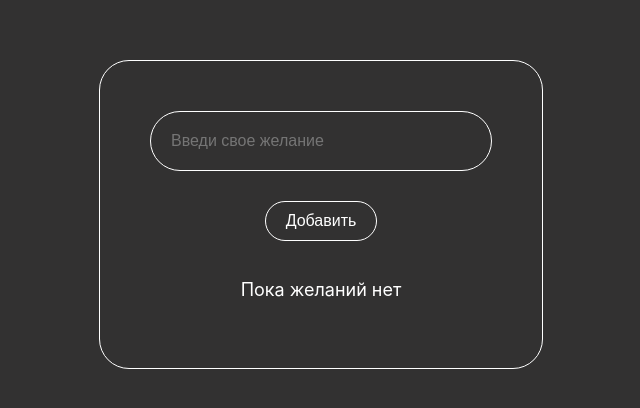
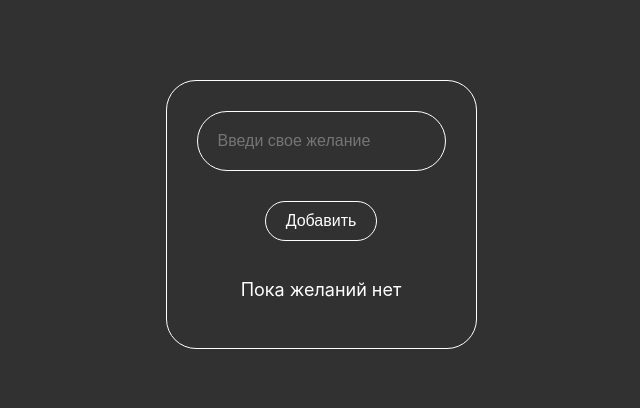
Before and after one commit to SaparovPetr/Task-SimpleWishlist, a React (Create React App) app: page / in a window 1280 px wide. Shown: the part 186-594 px from the top of the page, without its empty margins (319-959 px from the left). Built offline with nearby package versions, Linux system fonts and the light colour scheme.

Commit message:
little adoptation

```diff
--- a/src/App.tsx
+++ b/src/App.tsx
@@ -50,17 +50,17 @@ function App() {
 		alignItems: "center",
 		justifyContent: "center",
 		gap: "20px",
-		padding: "50px",
+		padding: "30px",
 		border: "1px solid white",
 		borderRadius: "30px",
-		margin: "40px 50px",
+		margin: "5px",
 	};
 
 	const inputStyle: React.CSSProperties = {
 		padding: "20px",
 		fontSize: "16px",
 		marginBottom: "10px",
-		width: "300px",
+		minWidth: "180px",
 		border: "1px solid white",
 		background: "#323131",
 		borderRadius: "30px",
@@ -83,7 +83,7 @@ function App() {
 		flexDirection: "column",
 		gap: "15px",
 		padding: "0",
-		width: "300px",
+		minWidth: "180px",
 	};
 
 	const listItemStyle: React.CSSProperties = {
@@ -95,6 +95,10 @@ function App() {
 		borderRadius: "30px",
 		color: "white",
 		wordBreak: "break-all",
+	};
+
+	const listTextStyle: React.CSSProperties = {
+		paddingRight: "10px",
 	};
 
 	const messageStyle: React.CSSProperties = {
@@ -121,7 +125,7 @@ function App() {
 				<ul style={listStyle}>
 					{wishList.map((wish, index) => (
 						<li key={uuidv4()} style={listItemStyle}>
-							{wish}
+							<div style={listTextStyle}>{wish}</div>
 							<button
 								onClick={() => handleDeleteWish(index)}
 								style={buttonStyle}
```
Also changed, not shown: 7 other files (tests, documents, lock files or other folders).
